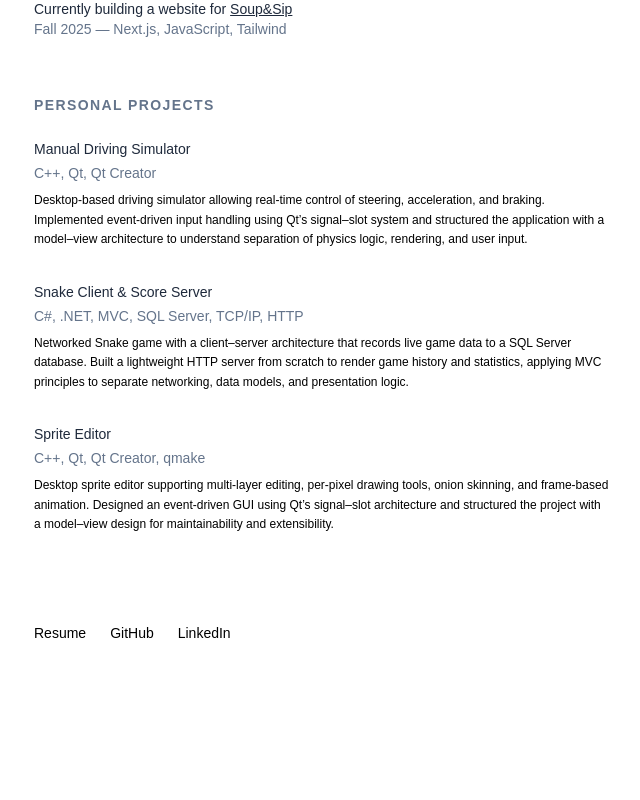
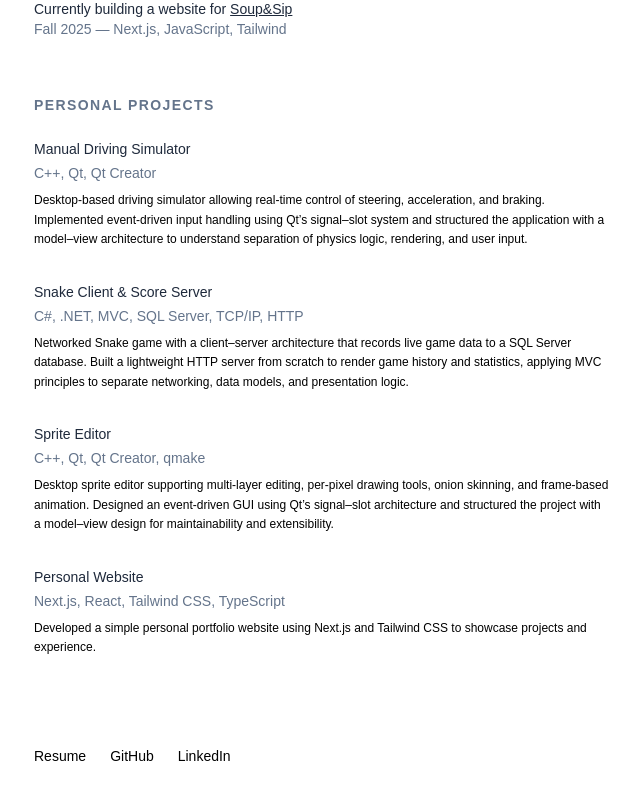
Before and after one commit to danny-tle/personal-website, a Next.js app: page / in a window 1280 px wide. Shown: the part 341-1141 px from the top of the page, without its empty margins (318-958 px from the left). Built offline with nearby package versions, Linux system fonts and the light colour scheme; a web font is replaced by a local one.

Commit message:
Fixed small line error

```diff
--- a/app/page.js
+++ b/app/page.js
@@ -91,6 +91,18 @@ export default function Home() {
         a model–view design for maintainability and extensibility.
       </p>
     </div>
+
+    {/* Personal Website */}
+    <div>
+      <p className="font-medium">Personal Website</p>
+      <p className="mt-1 text-slate-500">
+        Next.js, React, Tailwind CSS, TypeScript
+      </p>
+      <p className="mt-2 text-xs text-black leading-relaxed">
+        Developed a simple personal portfolio website using Next.js and Tailwind CSS to
+        showcase projects and experience.
+        </p>
+    </div>
   </div>
 </section>
 
```
